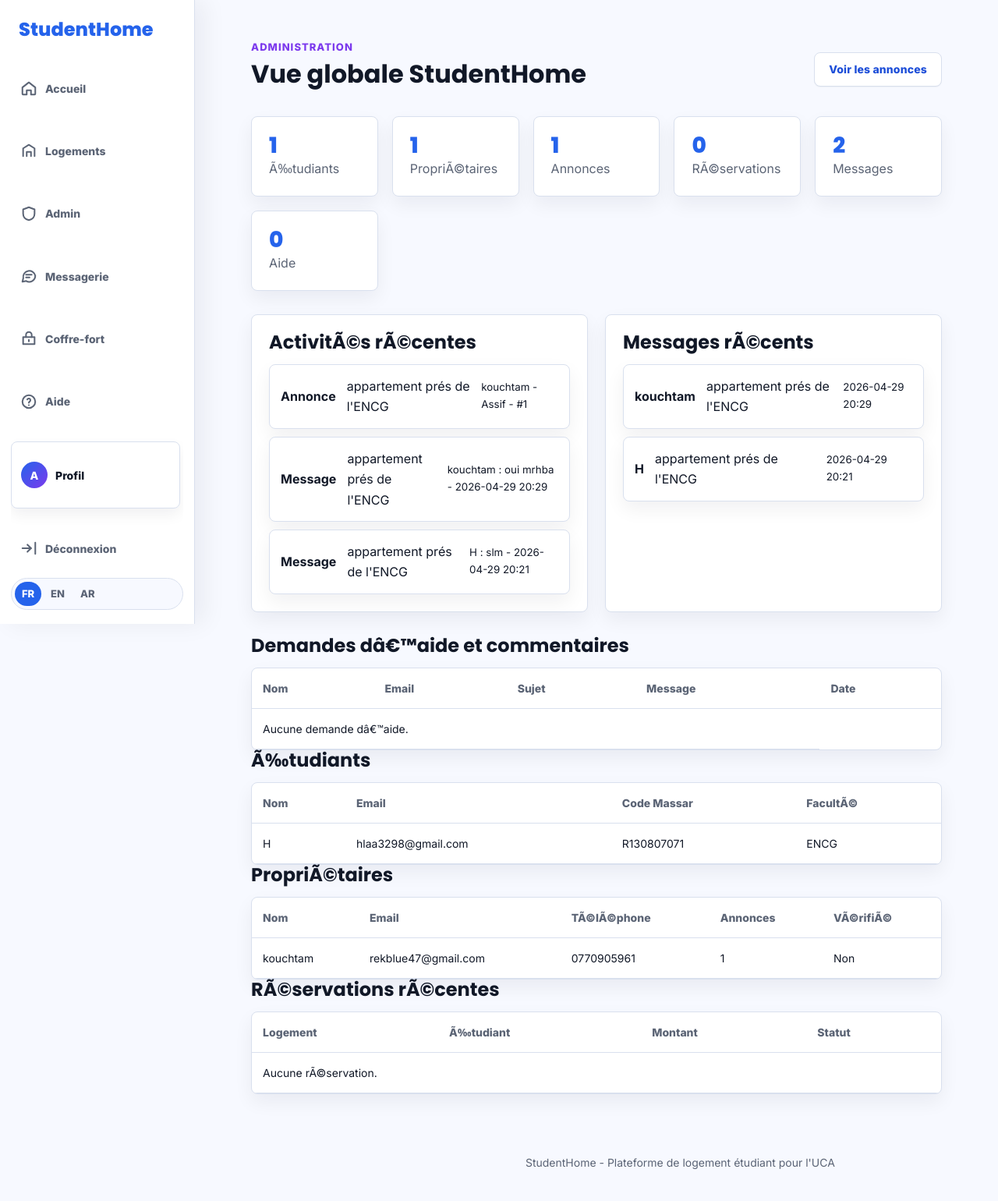
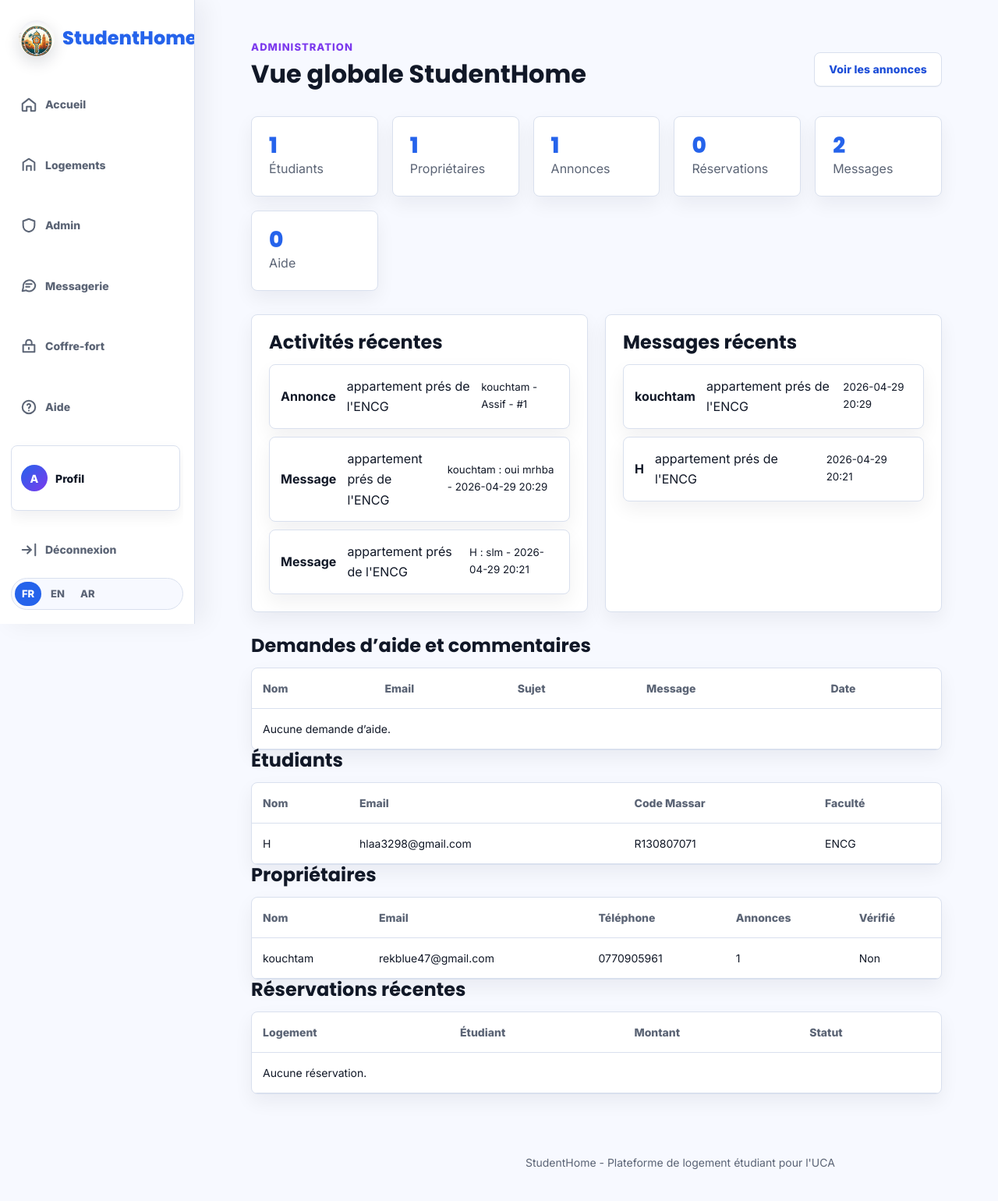
Before and after one commit to reeed4-km/StudentHome, a Flask app: page /dashboard/admin in a window 1280 px wide. Shown: the whole page at 78% size. Run offline with Flask 3, Linux system fonts and the light colour scheme; a user stored in the database is signed in.

Commit message:
add psycopg2

```diff
--- a/StudentHome/requirements.txt
+++ b/StudentHome/requirements.txt
@@ -5,3 +5,4 @@ Werkzeug==3.0.3
 python-dotenv==1.0.1
 waitress==3.0.2
 gunicorn==26.0.0
+psycopg2-binary
--- a/StudentHome/static/css/style.css
+++ b/StudentHome/static/css/style.css
@@ -122,11 +122,23 @@ textarea {
 }
 
 .brand {
+  display: inline-flex;
+  align-items: center;
+  gap: 10px;
   color: var(--blue);
   font-family: var(--font-heading);
   font-size: clamp(18px, 2vw, 24px);
   font-weight: 800;
   line-height: 1;
+}
+
+.brand-logo {
+  width: 46px;
+  height: 46px;
+  flex: 0 0 46px;
+  border-radius: 50%;
+  object-fit: cover;
+  box-shadow: 0 8px 20px rgba(15, 23, 42, 0.14);
 }
 
 .nav-public-link,
--- a/StudentHome/templates/base.html
+++ b/StudentHome/templates/base.html
@@ -8,9 +8,12 @@
     <link rel="stylesheet" href="{{ url_for('static', filename='css/style.css') }}">
 </head>
 <body>
-    <button class="menu-toggle side-menu-toggle" type="button" aria-label="Menu">☰</button>
+    <button class="menu-toggle side-menu-toggle" type="button" aria-label="Menu">&#9776;</button>
     <aside class="sidebar-nav">
-        <a class="brand sidebar-brand" href="{{ url_for('studenthome_marrakech') }}">StudentHome</a>
+        <a class="brand sidebar-brand" href="{{ url_for('studenthome_marrakech') }}">
+            <img class="brand-logo" src="{{ url_for('static', filename='images/studenthome-logo-symbol.jpg') }}" alt="StudentHome">
+            <span>StudentHome</span>
+        </a>
         <nav class="side-links" aria-label="Navigation principale">
             <a href="{{ url_for('studenthome_marrakech') }}">
                 <svg viewBox="0 0 24 24" aria-hidden="true"><path d="M3 11 12 4l9 7v9a1 1 0 0 1-1 1h-5v-6H9v6H4a1 1 0 0 1-1-1v-9Z"></path></svg>
--- a/StudentHome/templates/dashboard_admin.html
+++ b/StudentHome/templates/dashboard_admin.html
@@ -13,37 +13,37 @@
     </div>
 
     <div class="stats-grid">
-        <article><strong>{{ stats.etudiants }}</strong><span>Ã‰tudiants</span></article>
-        <article><strong>{{ stats.proprietaires }}</strong><span>PropriÃ©taires</span></article>
+        <article><strong>{{ stats.etudiants }}</strong><span>Étudiants</span></article>
+        <article><strong>{{ stats.proprietaires }}</strong><span>Propriétaires</span></article>
         <article><strong>{{ stats.logements }}</strong><span>Annonces</span></article>
-        <article><strong>{{ stats.reservations }}</strong><span>RÃ©servations</span></article>
+        <article><strong>{{ stats.reservations }}</strong><span>Réservations</span></article>
         <article><strong>{{ stats.messages }}</strong><span>Messages</span></article>
         <article><strong>{{ stats.aide }}</strong><span>Aide</span></article>
     </div>
 
     <div class="admin-grid">
         <article class="admin-panel">
-            <h2>ActivitÃ©s rÃ©centes</h2>
+            <h2>Activités récentes</h2>
             <div class="list">
                 {% for activite in activites %}
                     <div class="row">
-                        <strong>{{ activite.type }}</strong>
-                        <span>{{ activite.titre }}</span>
-                        <small>{{ activite.detail }} - {{ activite.date }}</small>
+                        <strong>{{ activite.type|fix_encoding }}</strong>
+                        <span>{{ activite.titre|fix_encoding }}</span>
+                        <small>{{ activite.detail|fix_encoding }} - {{ activite.date }}</small>
                     </div>
                 {% else %}
-                    <p>Aucune activitÃ© rÃ©cente.</p>
+                    <p>Aucune activité récente.</p>
                 {% endfor %}
             </div>
         </article>
 
         <article class="admin-panel">
-            <h2>Messages rÃ©cents</h2>
+            <h2>Messages récents</h2>
             <div class="list">
                 {% for message in messages_recents %}
                     <div class="row">
-                        <strong>{{ message.expediteur.nom }}</strong>
-                        <span>{{ message.logement.titre }}</span>
+                        <strong>{{ message.expediteur.nom|fix_encoding }}</strong>
+                        <span>{{ message.logement.titre|fix_encoding }}</span>
                         <small>{{ message.date_envoi }}</small>
                     </div>
                 {% else %}
@@ -53,79 +53,79 @@
         </article>
     </div>
 
-    <h2>Demandes dâ€™aide et commentaires</h2>
+    <h2>Demandes d’aide et commentaires</h2>
     <div class="table-wrap">
         <table>
             <thead><tr><th>Nom</th><th>Email</th><th>Sujet</th><th>Message</th><th>Date</th></tr></thead>
             <tbody>
                 {% for support in support_messages %}
                     <tr>
-                        <td>{{ support.nom }}</td>
+                        <td>{{ support.nom|fix_encoding }}</td>
                         <td>{{ support.email }}</td>
-                        <td>{{ support.sujet }}</td>
-                        <td>{{ support.contenu }}</td>
+                        <td>{{ support.sujet|fix_encoding }}</td>
+                        <td>{{ support.contenu|fix_encoding }}</td>
                         <td>{{ support.date_envoi }}</td>
                     </tr>
                 {% else %}
-                    <tr><td colspan="4">Aucune demande dâ€™aide.</td></tr>
+                    <tr><td colspan="5">Aucune demande d’aide.</td></tr>
                 {% endfor %}
             </tbody>
         </table>
     </div>
 
-    <h2>Ã‰tudiants</h2>
+    <h2>Étudiants</h2>
     <div class="table-wrap">
         <table>
-            <thead><tr><th>Nom</th><th>Email</th><th>Code Massar</th><th>FacultÃ©</th></tr></thead>
+            <thead><tr><th>Nom</th><th>Email</th><th>Code Massar</th><th>Faculté</th></tr></thead>
             <tbody>
                 {% for etudiant in etudiants %}
                     <tr>
-                        <td>{{ etudiant.utilisateur.nom }}</td>
+                        <td>{{ etudiant.utilisateur.nom|fix_encoding }}</td>
                         <td>{{ etudiant.utilisateur.email }}</td>
                         <td>{{ etudiant.numero_etudiant }}</td>
-                        <td>{{ etudiant.faculte_uca }}</td>
+                        <td>{{ etudiant.faculte_uca|fix_encoding }}</td>
                     </tr>
                 {% else %}
-                    <tr><td colspan="4">Aucun Ã©tudiant.</td></tr>
+                    <tr><td colspan="4">Aucun étudiant.</td></tr>
                 {% endfor %}
             </tbody>
         </table>
     </div>
 
-    <h2>PropriÃ©taires</h2>
+    <h2>Propriétaires</h2>
     <div class="table-wrap">
         <table>
-            <thead><tr><th>Nom</th><th>Email</th><th>TÃ©lÃ©phone</th><th>Annonces</th><th>VÃ©rifiÃ©</th></tr></thead>
+            <thead><tr><th>Nom</th><th>Email</th><th>Téléphone</th><th>Annonces</th><th>Vérifié</th></tr></thead>
             <tbody>
                 {% for proprietaire in proprietaires %}
                     <tr>
-                        <td>{{ proprietaire.utilisateur.nom }}</td>
+                        <td>{{ proprietaire.utilisateur.nom|fix_encoding }}</td>
                         <td>{{ proprietaire.utilisateur.email }}</td>
                         <td>{{ proprietaire.telephone }}</td>
                         <td>{{ proprietaire.logements|length }}</td>
                         <td>{{ 'Oui' if proprietaire.est_verifie else 'Non' }}</td>
                     </tr>
                 {% else %}
-                    <tr><td colspan="4">Aucun propriÃ©taire.</td></tr>
+                    <tr><td colspan="5">Aucun propriétaire.</td></tr>
                 {% endfor %}
             </tbody>
         </table>
     </div>
 
-    <h2>RÃ©servations rÃ©centes</h2>
+    <h2>Réservations récentes</h2>
     <div class="table-wrap">
         <table>
-            <thead><tr><th>Logement</th><th>Ã‰tudiant</th><th>Montant</th><th>Statut</th></tr></thead>
+            <thead><tr><th>Logement</th><th>Étudiant</th><th>Montant</th><th>Statut</th></tr></thead>
             <tbody>
                 {% for reservation in reservations %}
                     <tr>
-                        <td>{{ reservation.logement.titre }}</td>
-                        <td>{{ reservation.etudiant.utilisateur.nom }}</td>
+                        <td>{{ reservation.logement.titre|fix_encoding }}</td>
+                        <td>{{ reservation.etudiant.utilisateur.nom|fix_encoding }}</td>
                         <td>{{ reservation.montant_total|int }} DH</td>
-                        <td>{{ reservation.statut_reservation }}</td>
+                        <td>{{ reservation.statut_reservation|fix_encoding }}</td>
                     </tr>
                 {% else %}
-                    <tr><td colspan="4">Aucune rÃ©servation.</td></tr>
+                    <tr><td colspan="4">Aucune réservation.</td></tr>
                 {% endfor %}
             </tbody>
         </table>
```
Also changed, not shown: StudentHome/static/images/studenthome-logo-symbol.jpg (added).
